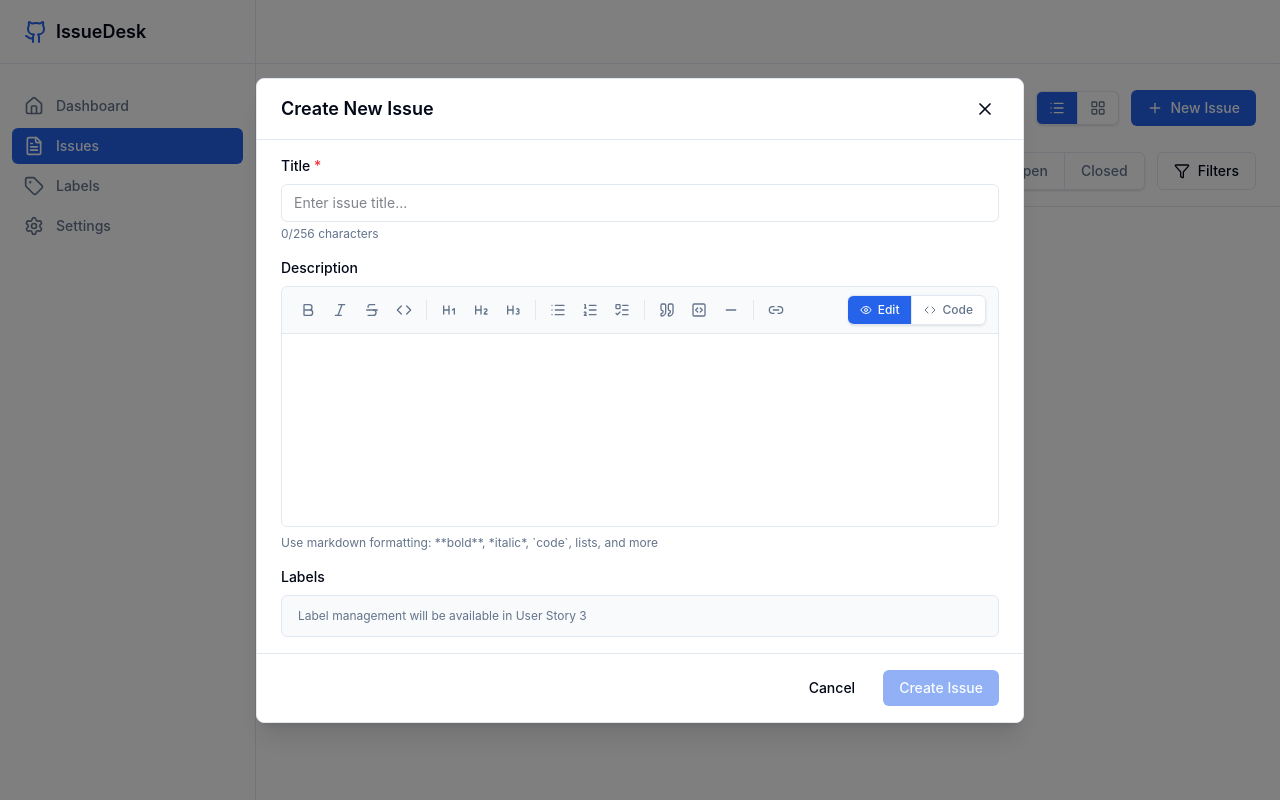
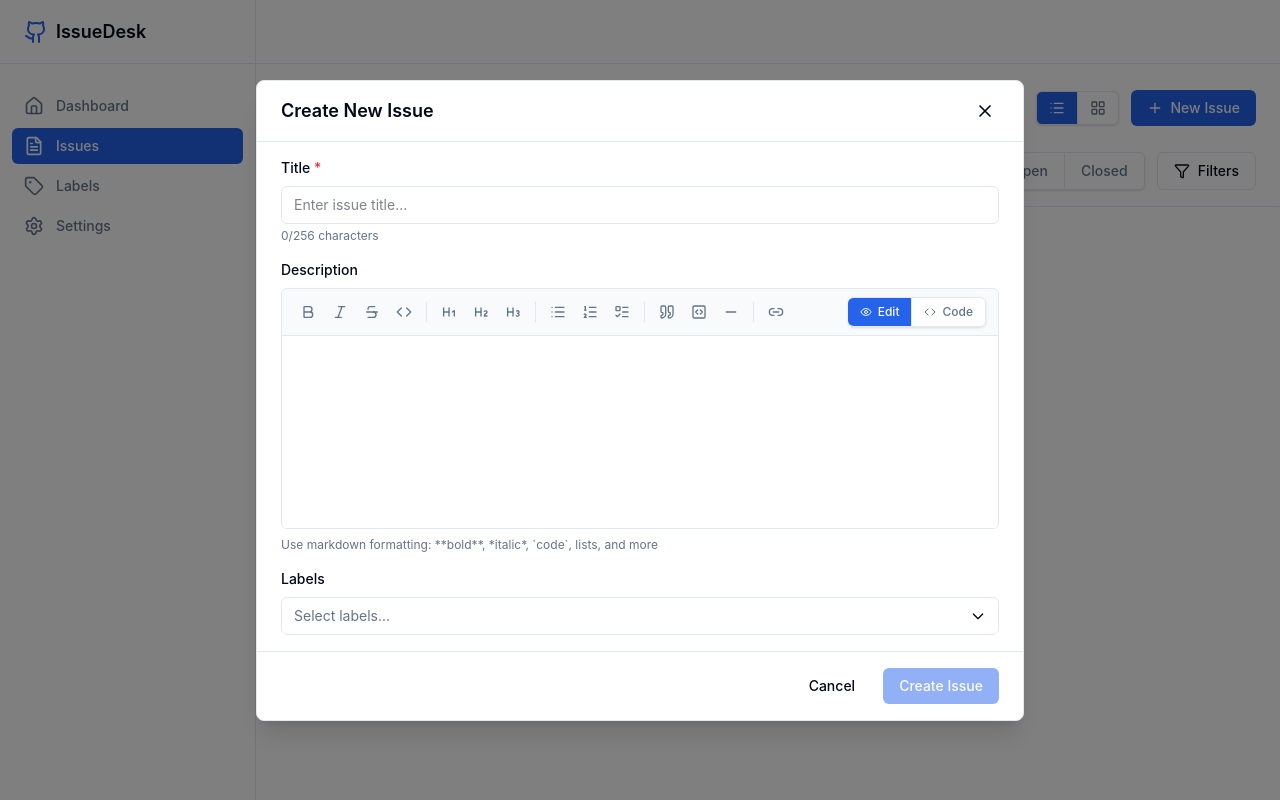
Before and after one commit to Noteverso/issuedesk, a React (Vite) app in the folder apps/desktop/: page /issues in a window 1280 px wide. Both pictures are taken after a click on the button "New Issue". Built offline with nearby package versions, Linux system fonts and the light colour scheme.

Commit message:
feat: Add LabelSelector component for managing issue labels; integrate with IssueEditor

```diff
--- a/apps/desktop/src/renderer/components/issue/IssueEditor.tsx
+++ b/apps/desktop/src/renderer/components/issue/IssueEditor.tsx
@@ -2,6 +2,8 @@ import React, { useState, useEffect } from 'react';
 import { Issue, CreateIssueInput, UpdateIssueInput } from '@issuedesk/shared';
 import { X, XCircle } from 'lucide-react';
 import { MarkdownEditor } from '../markdown/MarkdownEditor';
+import { LabelSelector } from '../label/LabelSelector';
+import { useLabels } from '../../hooks/useLabels';
 
 interface IssueEditorProps {
   issue?: Issue | null;
@@ -14,15 +16,20 @@ interface IssueEditorProps {
 export function IssueEditor({ issue, isOpen, onClose, onSave, onCloseIssue }: IssueEditorProps) {
   const [title, setTitle] = useState('');
   const [body, setBody] = useState('');
+  const [selectedLabels, setSelectedLabels] = useState<string[]>([]);
   const [saving, setSaving] = useState(false);
   const [closing, setClosing] = useState(false);
   const [error, setError] = useState<string | null>(null);
+
+  // Fetch available labels
+  const { labels, loading: labelsLoading } = useLabels();
 
   // Reset form when issue changes or modal opens
   useEffect(() => {
     if (isOpen) {
       setTitle(issue?.title || '');
       setBody(issue?.body || '');
+      setSelectedLabels(issue?.labels?.map(label => label.name) || []);
       setError(null);
     }
   }, [issue, isOpen]);
@@ -39,10 +46,10 @@ export function IssueEditor({ issue, isOpen, onClose, onSave, onCloseIssue }: Is
     try {
       if (issue) {
         // Update existing issue
-        await onSave({ title, body });
+        await onSave({ title, body, labels: selectedLabels });
       } else {
         // Create new issue
-        await onSave({ title, body });
+        await onSave({ title, body, labels: selectedLabels });
       }
       // Don't close here - let parent handle it after success
     } catch (err) {
@@ -156,16 +163,22 @@ export function IssueEditor({ issue, isOpen, onClose, onSave, onCloseIssue }: Is
               </p>
             </div>
 
-            {/* Labels placeholder (US3) */}
+            {/* Labels selector */}
             <div>
               <label className="block text-sm font-medium text-foreground mb-2">
                 Labels
               </label>
-              <div className="px-4 py-3 bg-muted/50 border border-border rounded-md">
-                <p className="text-xs text-muted-foreground">
-                  Label management will be available in User Story 3
+              <LabelSelector
+                labels={labels}
+                selectedLabels={selectedLabels}
+                onChange={setSelectedLabels}
+                disabled={saving || labelsLoading}
+              />
+              {labelsLoading && (
+                <p className="mt-2 text-xs text-muted-foreground">
+                  Loading labels...
                 </p>
-              </div>
+              )}
             </div>
           </div>
 
--- /dev/null
+++ b/apps/desktop/src/renderer/components/label/LabelSelector.tsx
@@ -0,0 +1,183 @@
+import React, { useState, useMemo } from 'react';
+import { Label } from '@issuedesk/shared';
+import { Search, X, Check } from 'lucide-react';
+
+interface LabelSelectorProps {
+  labels: Label[];
+  selectedLabels: string[];
+  onChange: (labels: string[]) => void;
+  disabled?: boolean;
+}
+
+/**
+ * LabelSelector component - allows selecting/deselecting labels for an issue
+ */
+export function LabelSelector({ labels, selectedLabels, onChange, disabled = false }: LabelSelectorProps) {
+  const [searchQuery, setSearchQuery] = useState('');
+  const [isOpen, setIsOpen] = useState(false);
+
+  // Filter labels based on search query
+  const filteredLabels = useMemo(() => {
+    if (!searchQuery.trim()) return labels;
+    const query = searchQuery.toLowerCase();
+    return labels.filter(label =>
+      label.name.toLowerCase().includes(query) ||
+      label.description?.toLowerCase().includes(query)
+    );
+  }, [labels, searchQuery]);
+
+  const toggleLabel = (labelName: string) => {
+    if (disabled) return;
+
+    if (selectedLabels.includes(labelName)) {
+      onChange(selectedLabels.filter(name => name !== labelName));
+    } else {
+      onChange([...selectedLabels, labelName]);
+    }
+  };
+
+  const removeLabel = (labelName: string, e: React.MouseEvent) => {
+    e.stopPropagation();
+    if (disabled) return;
+    onChange(selectedLabels.filter(name => name !== labelName));
+  };
+
+  // Get selected label objects for display
+  const selectedLabelObjects = useMemo(() => {
+    return selectedLabels
+      .map(name => labels.find(label => label.name === name))
+      .filter((label): label is Label => label !== undefined);
+  }, [selectedLabels, labels]);
+
+  return (
+    <div className="space-y-2">
+      {/* Selected labels display */}
+      {selectedLabelObjects.length > 0 && (
+        <div className="flex flex-wrap gap-2">
+          {selectedLabelObjects.map(label => (
+            <div
+              key={label.name}
+              className="inline-flex items-center gap-1.5 px-2.5 py-1 rounded-full text-xs font-medium border"
+              style={{
+                backgroundColor: `#${label.color}20`,
+                borderColor: `#${label.color}`,
+                color: `#${label.color}`,
+              }}
+            >
+              <span
+                className="w-2 h-2 rounded-full"
+                style={{ backgroundColor: `#${label.color}` }}
+              />
+              <span>{label.name}</span>
+              {!disabled && (
+                <button
+                  onClick={(e) => removeLabel(label.name, e)}
+                  className="hover:opacity-70 transition-opacity"
+                  title="Remove label"
+                >
+                  <X className="h-3 w-3" />
+                </button>
+              )}
+            </div>
+          ))}
+        </div>
+      )}
+
+      {/* Dropdown trigger */}
+      <div className="relative">
+        <button
+          type="button"
+          onClick={() => !disabled && setIsOpen(!isOpen)}
+          disabled={disabled}
+          className="w-full px-3 py-2 text-left bg-background border border-border rounded-md hover:bg-accent transition-colors disabled:opacity-50 disabled:cursor-not-allowed text-sm flex items-center justify-between"
+        >
+          <span className="text-muted-foreground">
+            {selectedLabels.length === 0
+              ? 'Select labels...'
+              : `${selectedLabels.length} label${selectedLabels.length !== 1 ? 's' : ''} selected`}
+          </span>
+          <svg
+            className={`h-4 w-4 transition-transform ${isOpen ? 'rotate-180' : ''}`}
+            fill="none"
+            stroke="currentColor"
+            viewBox="0 0 24 24"
+          >
+            <path strokeLinecap="round" strokeLinejoin="round" strokeWidth={2} d="M19 9l-7 7-7-7" />
+          </svg>
+        </button>
+
+        {/* Dropdown menu */}
+        {isOpen && !disabled && (
+          <>
+            {/* Backdrop to close dropdown */}
+            <div
+              className="fixed inset-0 z-10"
+              onClick={() => setIsOpen(false)}
+            />
+
+            {/* Dropdown content */}
+            <div className="absolute z-20 mt-1 w-full bg-card border border-border rounded-md shadow-lg max-h-64 overflow-hidden">
+              {/* Search input */}
+              <div className="p-2 border-b border-border">
+                <div className="relative">
+                  <Search className="absolute left-2.5 top-2.5 h-4 w-4 text-muted-foreground" />
+                  <input
+                    type="text"
+                    value={searchQuery}
+                    onChange={(e) => setSearchQuery(e.target.value)}
+                    placeholder="Search labels..."
+                    className="w-full pl-8 pr-3 py-2 bg-background border border-border rounded-md focus:outline-none focus:ring-2 focus:ring-primary text-sm"
+                    onClick={(e) => e.stopPropagation()}
+                  />
+                </div>
+              </div>
+
+              {/* Labels list */}
+              <div className="overflow-y-auto max-h-48">
+                {filteredLabels.length === 0 ? (
+                  <div className="px-3 py-6 text-center text-sm text-muted-foreground">
+                    {searchQuery ? 'No labels found' : 'No labels available'}
+                  </div>
+                ) : (
+                  filteredLabels.map(label => {
+                    const isSelected = selectedLabels.includes(label.name);
+                    return (
+                      <button
+                        key={label.name}
+                        type="button"
+                        onClick={() => toggleLabel(label.name)}
+                        className="w-full px-3 py-2 text-left hover:bg-accent transition-colors flex items-center gap-2"
+                      >
+                        <div className="flex-shrink-0 w-5 h-5 rounded border border-border flex items-center justify-center">
+                          {isSelected && (
+                            <Check className="h-3.5 w-3.5 text-primary" />
+                          )}
+                        </div>
+                        <div
+                          className="w-3 h-3 rounded-full flex-shrink-0"
+                          style={{ backgroundColor: `#${label.color}` }}
+                        />
+                        <div className="flex-1 min-w-0">
+                          <div className="text-sm font-medium text-foreground">
+                            {label.name}
+                          </div>
+                          {label.description && (
+                            <div className="text-xs text-muted-foreground truncate">
+                              {label.description}
+                            </div>
+                          )}
+                        </div>
+                      </button>
+                    );
+                  })
+                )}
+              </div>
+            </div>
+          </>
+        )}
+      </div>
+    </div>
+  );
+}
+
+export default LabelSelector;
```
